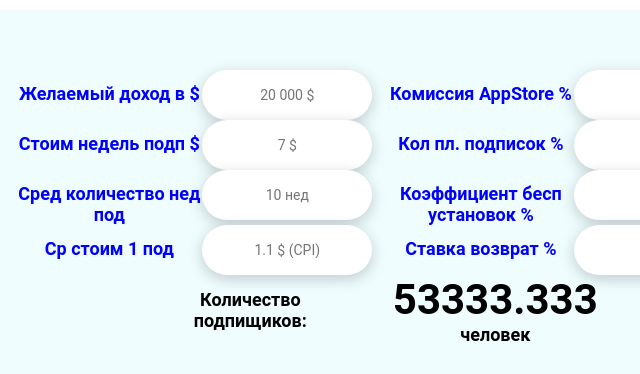
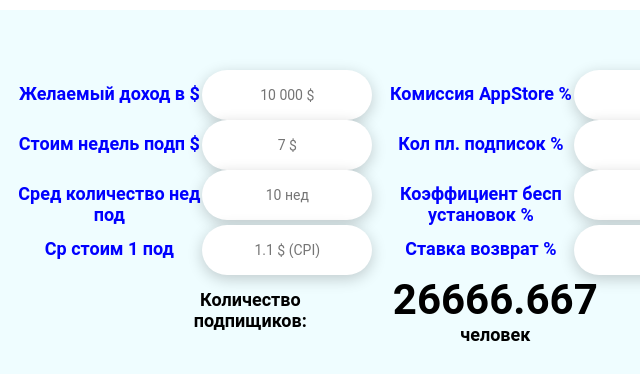
Before and after one commit to DofaminOY/MarketingTechnology, a plain HTML site: page index.html in a window 1280 px wide. Shown: the part 132-506 px from the top of the page, 252-892 px from the left. Drawn offline with Linux system fonts and the light colour scheme.

Commit message:
quantity

```diff
--- a/index.html
+++ b/index.html
@@ -27,7 +27,7 @@
 
                 <div class="calculating__choose calculating__choose_medium" id="choose">
                     <div class="quantity">Желаемый доход в $</div>
-                    <input type="text" id="quantity" placeholder="20 000 $" class="calculating__choose-item">
+                    <input type="text" id="quantity" placeholder="10 000 $" class="calculating__choose-item">
                     <div class="quantity">Комиссия AppStore %</div>
                     <input type="text" id="commission" placeholder="30 %"  class="calculating__choose-item">
                     <div class="quantity">Стоим недель подп $</div>
--- a/js/scrip.js
+++ b/js/scrip.js
@@ -2,7 +2,7 @@ window.addEventListener('DOMContentLoaded', () => {
        // Calculator
 
        const result = document.querySelector('.calculating__result span');
-       let calc = quantity = 20000 , commission = 30, costWeek = 7, quantitySubscriptions = 3, middleWeek = 10, noPay = 10, cpi = 1.1, returnPay = 5;
+       let calc = quantity = 10000 , commission = 30, costWeek = 7, quantitySubscriptions = 3, middleWeek = 10, noPay = 10, cpi = 1.1, returnPay = 5;
 
 
        function calcTotal() {
```
